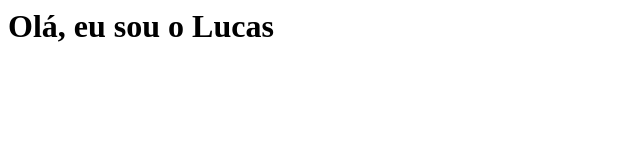
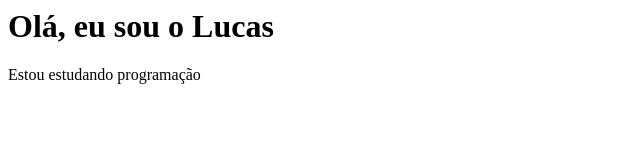
Before and after one commit to lucas9330l/Meu-Portifolio, a plain HTML site: page index.html in a window 1280 px wide. Shown: the whole page, without its empty margins (0-640 px from the left). Drawn offline with Linux system fonts and the light colour scheme.

Commit message:
Update index.html

```diff
--- a/index.html
+++ b/index.html
@@ -5,5 +5,6 @@
   </head>
   <body>
     <h1>Olá, eu sou o Lucas</h1>
+    <p>Estou estudando programação</p>
   </body>
 </html>
```
